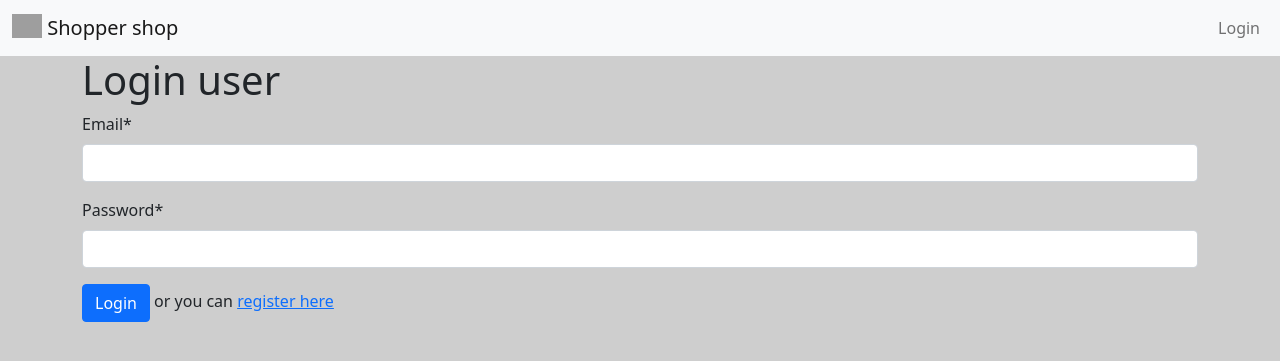
After one commit to Morsi4ok/shop, a Django app: page /login/ in a window 1280 px wide. The commit adds this page. Shown: the top 361 px of the page. Run offline with Django 4.2, Linux system fonts and the light colour scheme; some libraries are stand-ins or nearby versions; grey boxes are pictures that could not be loaded.

Commit message:
add files

```diff
--- /dev/null
+++ b/shop/shop/forms.py
@@ -0,0 +1,16 @@
+from django import forms
+
+
+class RegisterForm(forms.Form):
+    first_name = forms.CharField(
+        max_length=200, widget=forms.Textarea(attrs={"rows": 2, "cols": 5})
+    )
+    last_name = forms.CharField(max_length=200)
+    email = forms.EmailField()
+    password = forms.CharField(min_length=8, widget=forms.PasswordInput())
+    age = forms.IntegerField(min_value=18, required=False)
+
+
+class LoginForm(forms.Form):
+    email = forms.EmailField()
+    password = forms.CharField(min_length=8, widget=forms.PasswordInput())
--- a/shop/shop/urls.py
+++ b/shop/shop/urls.py
@@ -15,8 +15,9 @@ Including another URLconf
 """
 from django.conf import settings
 from django.contrib import admin
-from django.urls import path, include
+from django.urls import path
 
+from shop.views import register_view, login_view, logout_view
 from shopper.views import product_list, product_details_view
 
 urlpatterns = [
@@ -25,6 +26,9 @@ urlpatterns = [
     path(
         'products/<int:product_id>/', product_details_view, name="product_details_view"
     ),
+    path("register/", register_view, name="register"),
+    path("login/", login_view, name="login"),
+    path("logout/", logout_view, name="logout"),
 ]
 
 
--- /dev/null
+++ b/shop/shop/views.py
@@ -0,0 +1,54 @@
+import logging
+
+from django.contrib.auth import logout, login, authenticate
+from django.http import HttpResponse
+from django.shortcuts import render, redirect
+from django.contrib.auth.models import User
+
+from shop.forms import RegisterForm, LoginForm
+
+from shop.forms import LoginForm
+
+logger = logging.getLogger(__name__)
+
+
+def register_view(request):
+    if request.method == "POST":
+        form = RegisterForm(request.POST)
+        if form.is_valid():
+            user = User(
+                username=form.cleaned_data["email"],
+                email=form.cleaned_data["email"],
+                first_name=form.cleaned_data["first_name"],
+                last_name=form.cleaned_data["last_name"],
+            )
+            user.set_password(form.cleaned_data["password"])
+            user.save()
+            return redirect("register")
+    else:
+        form = RegisterForm()
+    return render(request, "user/register.html", {"form": form})
+
+
+def login_view(request):
+    if request.method == "POST":
+        form = LoginForm(request.POST)
+        if form.is_valid():
+            user = authenticate(
+                request=request,
+                username=form.cleaned_data["email"],
+                password=form.cleaned_data["password"]
+            )
+            if user is not None:
+                login(request, user)
+                return redirect("product_list")
+            else:
+                return HttpResponse('BadRequest', status=400)
+    else:
+        form = LoginForm()
+    return render(request, "user/login.html", {"form": form})
+
+
+def logout_view(request):
+    logout(request)
+    return redirect("product_list")
--- a/shop/shopper/forms.py
+++ b/shop/shopper/forms.py
@@ -1,7 +1,7 @@
 from django import forms
 from django.core.exceptions import ValidationError
 
-from shopper.models import ORDER_BY_CHOICES
+from shopper.models import ORDER_BY_CHOICES, STATUS_CHOICES
 
 
 class ProductFiltersForm(forms.Form):
@@ -17,6 +17,10 @@ class ProductFiltersForm(forms.Form):
     )
     order_by = forms.ChoiceField(
         choices=ORDER_BY_CHOICES,
+        required=False
+    )
+    status = forms.ChoiceField(
+        choices=STATUS_CHOICES,
         required=False
     )
 
--- a/shop/shopper/views.py
+++ b/shop/shopper/views.py
@@ -38,6 +38,10 @@ def product_list(request):
                     total_cost=Sum("purchases__count") * F("cost")
                 ).order_by("-total_cost")
 
+        status = filters_form.cleaned_data["status"]
+        if status:
+            products = products.filter(status=status)
+
     paginator = Paginator(products, 30)
     page_number = request.GET.get("page")
     products = paginator.get_page(page_number)
@@ -51,4 +55,4 @@ def product_details_view(request, product_id):
         if request.POST.get("count"):
             Purchase.objects.create(product=product, user=request.user, count=request.POST.get("count"))
             return redirect("product_details_view", product_id=product_id)
-    return render(request, "products/details.html", {"products": product})
+    return render(request, "products/details.html", {"product": product})
--- a/shop/templates/navbar.html
+++ b/shop/templates/navbar.html
@@ -4,15 +4,16 @@
   <div class="container-fluid">
     <a class="navbar-brand" href="{% url 'product_list' %}">
       <img src="{% static 'logo.svg' %}" alt="" width="30" height="24" class="d-inline-block align-text-top">
-      Clipper shop
+      Shopper shop
     </a>
-    <button class="navbar-toggler" type="button" data-bs-toggle="collapse" data-bs-target="#navbarSupportedContent"
-            aria-controls="navbarSupportedContent" aria-expanded="false" aria-label="Toggle navigation">
-      <span class="navbar-toggler-icon"></span>
-    </button>
-    <div class="collapse navbar-collapse" id="navbarSupportedContent">
-      <ul class="navbar-nav me-auto mb-2 mb-lg-0">
-      </ul>
-    </div>
+    <ul class="navbar-nav">
+        <li class="nav-item">
+          {% if request.user.is_authenticated %}
+            <a class="nav-link" aria-current="page" href="{% url "logout" %}">Logout</a>
+          {% else %}
+            <a class="nav-link" aria-current="page" href="{% url "login" %}">Login</a>
+          {% endif %}
+        </li>
+    </ul>
   </div>
 </nav>
--- /dev/null
+++ b/shop/templates/user/login.html
@@ -0,0 +1,12 @@
+{% extends "base.html" %}
+{% load crispy_forms_filters %}
+
+{% block content %}
+  <h1>Login user</h1>
+  <form method="POST" class="post-form">
+    {% csrf_token %}
+    {{ form|crispy }}
+    <button type="submit" class="save btn btn-primary">Login</button>
+    <span class="ml-2">or you can <a href="{% url "register" %}">register here</a></span>
+  </form>
+{% endblock %}
```
Also changed, not shown: shop/templates/user/register.html (added, +12 -0 lines).
